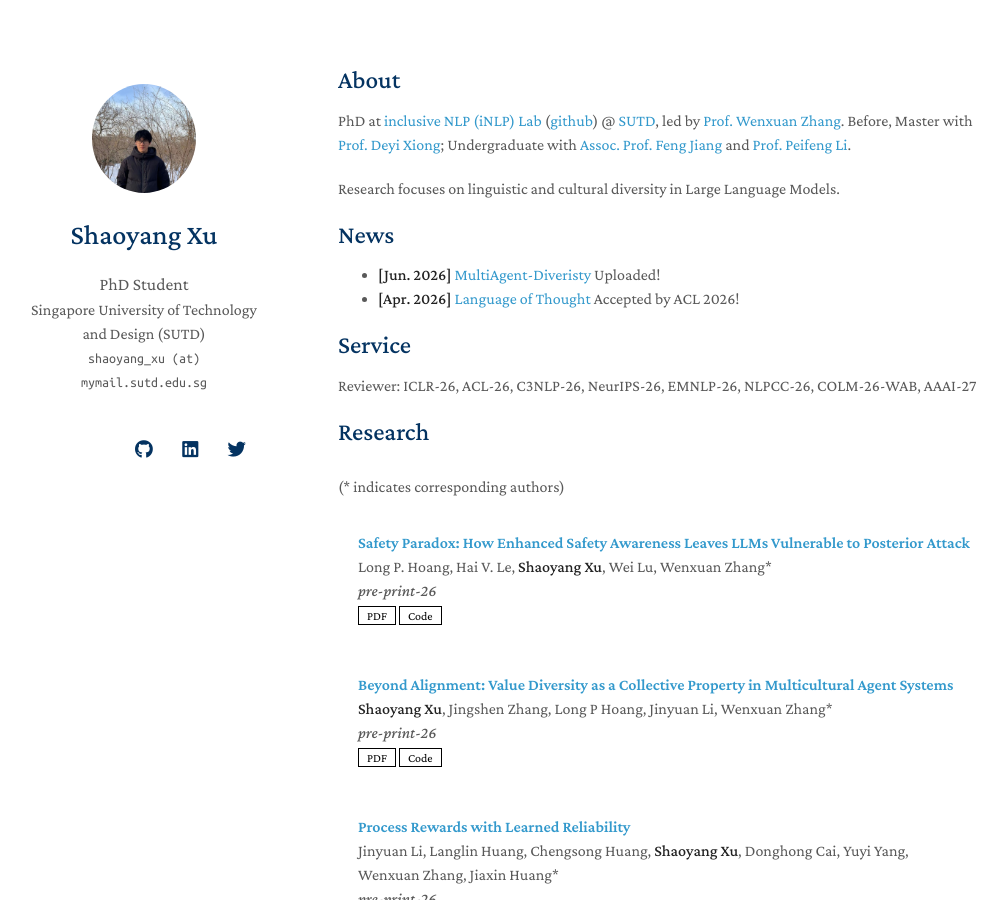
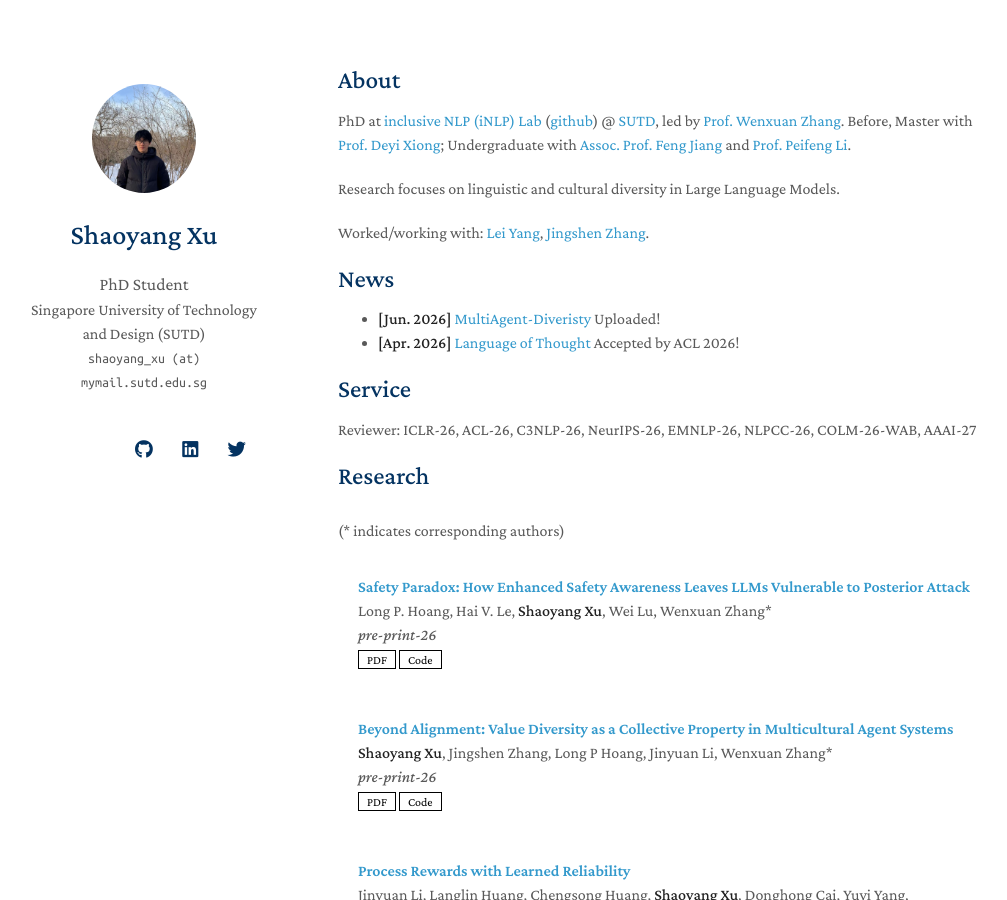
Before and after one commit to shaoyangxu/shaoyangxu.github.io, a Jekyll site: the page built from index.md, in a window 1280 px wide and 900 px high. Shown: the whole window, without its empty margins (132-1139 px from the left). Built offline with Jekyll 4.4.1, drawn with Linux system fonts in a browser that asks for light colours; nearby versions of some CDN libraries; a style sheet for code colours, icons or effects is not loaded; our own code applies the rules of GitHub Pages for plain Markdown files.

Commit message:
Update index.md

```diff
--- a/index.md
+++ b/index.md
@@ -6,6 +6,8 @@ layout: homepage
 PhD at [inclusive NLP (iNLP) Lab](https://isakzhang.github.io/group.html) ([github](https://github.com/iNLP-Lab)) @ [SUTD](https://www.sutd.edu.sg/istd/), led by [Prof. Wenxuan Zhang](https://isakzhang.github.io/). Before, Master with [Prof. Deyi Xiong](https://dyxiong.github.io/); Undergraduate with [Assoc. Prof. Feng Jiang](https://fjiangai.github.io/) and [Prof. Peifeng Li](http://web.suda.edu.cn/pfli/list.htm).
 
 Research focuses on linguistic and cultural diversity in Large Language Models.
+
+Worked/working with: [Lei Yang](https://yl-9.github.io/), [Jingshen Zhang](https://jasonzhang0702.github.io/).
 
 ## News
 - **[Jun. 2026]** [MultiAgent-Diveristy](https://arxiv.org/abs/2606.05985) Uploaded!
```
